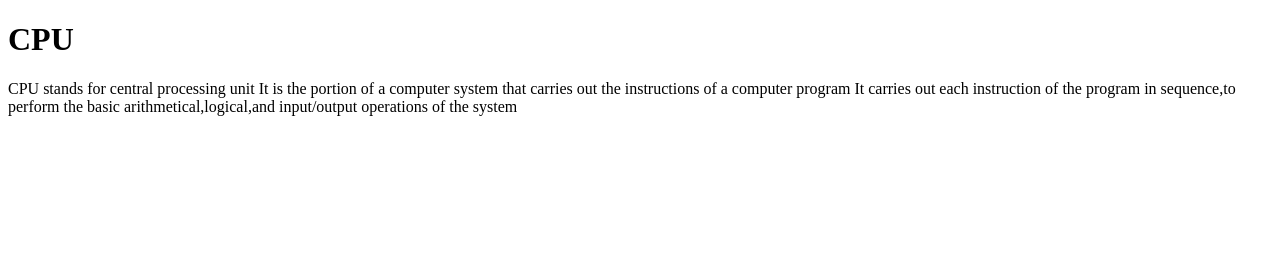
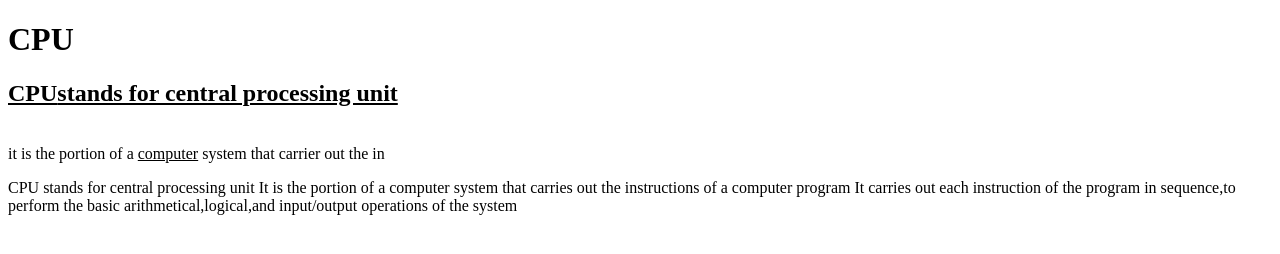
Before and after one commit to iamneo-production/adedeebadeeffeadaeccdfffebaeceaec, a website: page public/index.html in a window 1280 px wide. Drawn offline with Linux system fonts and the light colour scheme.

Commit message:
Backup Commit

```diff
--- a/public/index.html
+++ b/public/index.html
@@ -9,6 +9,8 @@
 </head>
 <body>
 <h1>CPU</h1>
+<h2><u> <b> CPU</b>stands for central processing unit</u></h2><br>
+it is the portion of a <u>computer</u> system that carrier out the in
 <p>CPU stands for central processing unit
     It is the portion of a computer system that carries out the instructions of a computer program It carries out each instruction of the program in sequence,to perform the basic arithmetical,logical,and input/output operations of the system
 </p>
```
